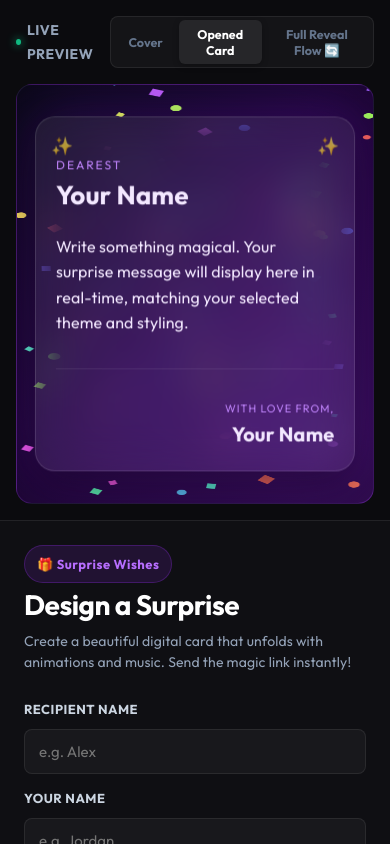
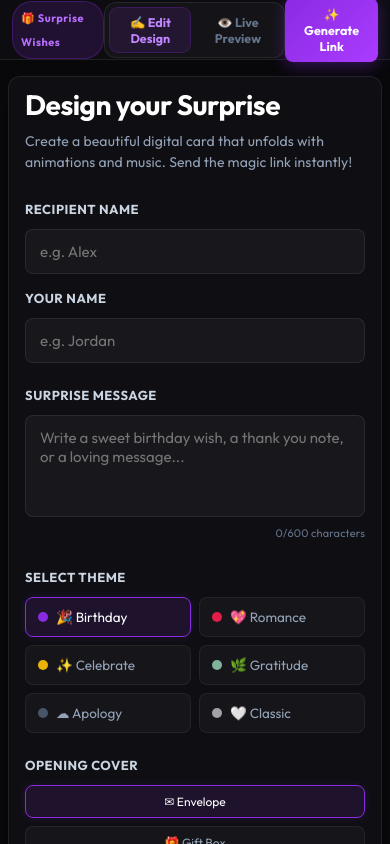
Before and after one commit to AnjaliMahto4197/wishes, a React (Vite) app: page / in a window 390 px wide. Built offline with nearby package versions, Linux system fonts and the light colour scheme; a web font is replaced by a local one.

Commit message:
feat: implement WishCreator component with responsive editor and preview panel styles

```diff
--- a/src/App.css
+++ b/src/App.css
@@ -119,36 +119,151 @@ body {
 /* Creator Layout */
 .creator-layout {
   display: flex;
+  flex-direction: column;
   height: 100vh;
   width: 100vw;
   background-color: var(--bg-dark);
+  overflow: hidden;
+}
+
+/* Creator Header */
+.creator-header {
+  height: 70px;
+  background: rgba(15, 15, 19, 0.85);
+  backdrop-filter: blur(16px);
+  -webkit-backdrop-filter: blur(16px);
+  border-bottom: 1px solid var(--panel-border);
+  display: flex;
+  align-items: center;
+  justify-content: space-between;
+  padding: 0 32px;
+  flex-shrink: 0;
+  z-index: 100;
+}
+
+.header-left {
+  display: flex;
+  align-items: center;
+  gap: 12px;
+}
+
+.header-title {
+  font-size: 14px;
+  font-weight: 600;
+  color: #94a3b8;
+  border-left: 1px solid rgba(255, 255, 255, 0.15);
+  padding-left: 12px;
+  text-transform: uppercase;
+  letter-spacing: 1px;
+}
+
+.header-tabs {
+  display: flex;
+  background: rgba(255, 255, 255, 0.03);
+  border: 1px solid rgba(255, 255, 255, 0.08);
+  padding: 4px;
+  border-radius: 12px;
+  gap: 4px;
+}
+
+.header-tab {
+  border: none;
+  background: transparent;
+  color: #64748b;
+  font-family: var(--font-main);
+  font-size: 13.5px;
+  font-weight: 600;
+  padding: 8px 20px;
+  border-radius: 9px;
+  cursor: pointer;
+  transition: all 0.2s cubic-bezier(0.4, 0, 0.2, 1);
+  display: flex;
+  align-items: center;
+  gap: 8px;
+}
+
+.header-tab:hover {
+  color: #fff;
+  background: rgba(255, 255, 255, 0.03);
+}
+
+.header-tab.active {
+  background: rgba(138, 43, 226, 0.12);
+  border: 1px solid rgba(138, 43, 226, 0.25);
+  color: #c084fc;
+}
+
+.header-actions {
+  display: flex;
+  align-items: center;
+}
+
+.header-build-btn {
+  padding: 10px 20px !important;
+  font-size: 14px !important;
+}
+
+.creator-main-content {
+  flex-grow: 1;
+  display: flex;
+  height: calc(100vh - 70px);
+  overflow: hidden;
+  position: relative;
 }
 
 /* Sidebar Editor Panel */
 .editor-panel {
-  width: 440px;
-  flex-shrink: 0;
-  background-color: #0f0f13;
-  border-right: 1px solid var(--panel-border);
-  padding: 32px 24px;
+  flex-grow: 1;
+  background-color: var(--bg-dark);
+  padding: 40px 24px;
   overflow-y: auto;
   box-sizing: border-box;
   display: flex;
+  justify-content: center;
+}
+
+.editor-container {
+  width: 100%;
+  max-width: 680px;
+  background-color: #0f0f13;
+  border: 1px solid var(--panel-border);
+  border-radius: 16px;
+  padding: 36px;
+  box-shadow: 0 10px 30px rgba(0, 0, 0, 0.3);
+  display: flex;
   flex-direction: column;
+  box-sizing: border-box;
+  height: fit-content;
 }
 
 .editor-header h1 {
   font-size: 28px;
-  margin: 10px 0 6px;
+  margin: 0 0 6px;
   font-weight: 700;
   color: #fff;
   letter-spacing: -0.5px;
 }
+
 .editor-header p {
   font-size: 14px;
   color: #94a3b8;
   line-height: 1.5;
   margin-bottom: 24px;
+}
+
+.editor-footer-buttons {
+  display: flex;
+  gap: 16px;
+  margin-top: 12px;
+}
+
+.editor-footer-buttons button {
+  flex: 1;
+}
+
+.edit-back-btn {
+  padding: 8px 16px !important;
+  font-size: 13.5px !important;
 }
 .logo-badge {
   display: inline-flex;
@@ -1100,25 +1215,63 @@ body {
 /* Media Queries & Responsive styling */
 @media (max-width: 1000px) {
   .creator-layout {
-    flex-direction: column-reverse;
-    height: auto;
+    flex-direction: column;
+    height: 100vh;
+    overflow: hidden;
+  }
+  .creator-header {
+    padding: 0 16px;
+    height: 64px;
+  }
+  .creator-main-content {
+    height: calc(100vh - 64px);
+  }
+  .editor-panel {
+    padding: 24px 16px;
+    height: 100%;
     overflow-y: auto;
   }
-  .editor-panel {
-    width: 100%;
-    border-right: none;
-    border-top: 1px solid var(--panel-border);
+  .editor-container {
     padding: 24px;
-    height: auto;
-    overflow-y: visible;
+    border-radius: 12px;
   }
   .preview-panel {
-    height: 520px;
-    flex-shrink: 0;
+    height: 100%;
     padding: 16px;
   }
   .preview-viewport {
-    height: 100%;
+    height: calc(100% - 60px);
+  }
+}
+
+@media (max-width: 600px) {
+  .header-title {
+    display: none;
+  }
+  .logo-badge {
+    font-size: 11px;
+    padding: 4px 8px;
+  }
+  .header-tab {
+    padding: 6px 12px;
+    font-size: 12.5px;
+  }
+  .header-build-btn {
+    padding: 8px 12px !important;
+    font-size: 12.5px !important;
+  }
+  .creator-header {
+    padding: 0 12px;
+    height: 60px;
+  }
+  .creator-main-content {
+    height: calc(100vh - 60px);
+  }
+  .editor-panel {
+    padding: 16px 8px;
+  }
+  .editor-container {
+    padding: 16px;
   }
 }
 
--- a/src/components/WishCreator.tsx
+++ b/src/components/WishCreator.tsx
@@ -16,6 +16,7 @@ export const WishCreator: React.FC = () => {
     font: 'cursive',
   });
 
+  const [activeTab, setActiveTab] = useState<'edit' | 'preview'>('edit');
   const [previewMode, setPreviewMode] = useState<'cover' | 'card' | 'interactive'>('card');
   const [resetKey, setResetKey] = useState(0); // to reset the interactive view
   const [generatedUrl, setGeneratedUrl] = useState('');
@@ -86,11 +87,44 @@ export const WishCreator: React.FC = () => {
 
   return (
     <div className="creator-layout">
-      {/* Sidebar Editor */}
+      {/* Top Header Navigation */}
+      <header className="creator-header">
+        <div className="header-left">
+          <div className="logo-badge">🎁 Surprise Wishes</div>
+          <span className="header-title">Creator Studio</span>
+        </div>
+
+        <div className="header-tabs">
+          <button
+            type="button"
+            className={`header-tab ${activeTab === 'edit' ? 'active' : ''}`}
+            onClick={() => setActiveTab('edit')}
+          >
+            ✍️ Edit Design
+          </button>
+          <button
+            type="button"
+            className={`header-tab ${activeTab === 'preview' ? 'active' : ''}`}
+            onClick={() => setActiveTab('preview')}
+          >
+            👁️ Live Preview
+          </button>
+        </div>
+
+        <div className="header-actions">
+          <button type="button" className="action-button primary-btn header-build-btn" onClick={handleGenerate}>
+            ✨ Generate Link
+          </button>
+        </div>
+      </header>
+
+      <div className="creator-main-content">
+        {activeTab === 'edit' ? (
+          /* Editor Page */
           <aside className="editor-panel">
+            <div className="editor-container">
               <header className="editor-header">
-          <div className="logo-badge">🎁 Surprise Wishes</div>
-          <h1>Design a Surprise</h1>
+                <h1>Design your Surprise</h1>
                 <p>Create a beautiful digital card that unfolds with animations and music. Send the magic link instantly!</p>
               </header>
 
@@ -200,17 +234,28 @@ export const WishCreator: React.FC = () => {
                   </div>
                 </div>
 
+                <div className="editor-footer-buttons">
                   <button type="button" className="action-button primary-btn build-btn" onClick={handleGenerate}>
                     ✨ Generate Surprise Link
                   </button>
+                  <button
+                    type="button"
+                    className="action-button secondary-btn preview-btn"
+                    onClick={() => setActiveTab('preview')}
+                  >
+                    👁️ View Live Preview
+                  </button>
+                </div>
+              </div>
             </div>
           </aside>
-
-      {/* Real-time Preview Area */}
+        ) : (
+          /* Real-time Preview Area */
           <main className="preview-panel">
             <div className="preview-toolbar">
-          <span className="preview-label">Live Preview</span>
-          <div className="toggle-group">
+
+
+              <div className="toggle-group toolbar-center">
                 {wish.cover !== 'none' && (
                   <button
                     type="button"
@@ -321,6 +366,8 @@ export const WishCreator: React.FC = () => {
               </div>
             </div>
           </main>
+        )}
+      </div>
 
       {/* Share Modal Dialog */}
       {showShareModal && (
```
Lines whose indentation alone changed are shown as unchanged.
